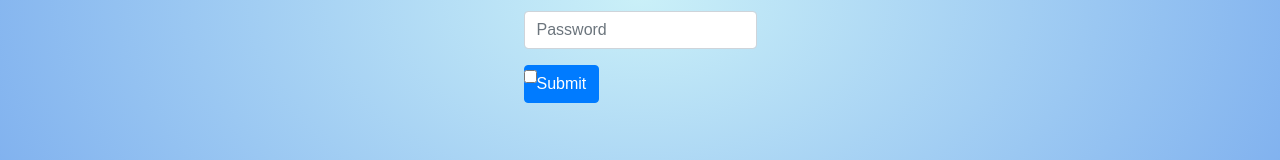
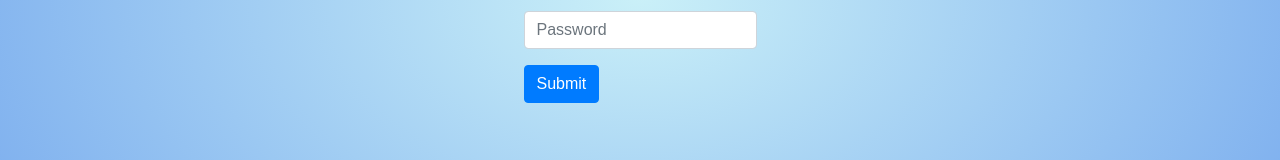
Before and after one commit to mohitratan18/ignit_frontend, a React (Create React App) app: page /admin in a window 1280 px wide. Shown: the part 402-562 px from the top of the page. Built offline with nearby package versions, Linux system fonts and the light colour scheme.

Commit message:
updated all the links

```diff
--- a/src/components/Admin.js
+++ b/src/components/Admin.js
@@ -48,13 +48,6 @@ const Admin = () => {
               onChange={e => setpassword(e.target.value)}
             />
           </div>
-          <div className="form-group form-check">
-            <input
-              type="checkbox"
-              className="form-check-input"
-              id="exampleCheck1"
-            />
-          </div>
           <button type="button" className="btn btn-primary" onClick={handleclick}>
             Submit
           </button>
--- a/src/components/Home.js
+++ b/src/components/Home.js
@@ -3,6 +3,7 @@ import img1 from "../Assests/WhatsApp_Image_2023-11-10_at_10.16.32_AM-removebg-p
 import img2 from "../Assests/effective-meetings.jpg"
 import img3 from '../Assests/istockphoto-1286378180-612x612.jpg'
 import img4 from "../Assests/depositphotos_52175409-stock-photo-female-hand-touching-contact-us.jpg"
+import { Link } from "react-router-dom";
 
 const Home = () => {
   return (
@@ -33,9 +34,9 @@ const Home = () => {
                 <p className="card-text">
                   Click on the links to interact with us...
                 </p>
-                <a href="/meetings" className="btn btn-primary">
+                <Link to="/meetings" className="btn btn-primary">
                   Open
-                </a>
+                </Link>
               </div>
             </div>
           </div>
@@ -50,9 +51,9 @@ const Home = () => {
               <div className="card-body">
                 <h5 className="card-title">About</h5>
                 <p className="card-text">Click to know more about us...</p>
-                <a href= "/aboutus" className="btn btn-primary">
+                <Link to= "/aboutus" className="btn btn-primary">
                   Open
-                </a>
+                </Link>
               </div>
             </div>
           </div>
@@ -67,9 +68,9 @@ const Home = () => {
               <div className="card-body">
                 <h5 className="card-title">Contact us</h5>
                 <p className="card-text">For any queries contact us...</p>
-                <a href="/contactus" className="btn btn-primary">
+                <Link to="/contactus" className="btn btn-primary">
                   Open
-                </a>
+                </Link>
               </div>
             </div>
           </div>
@@ -124,6 +125,7 @@ const Home = () => {
             </div>
           </div>
         </div>
+      <div style={{width:"100%",textAlign:"end",transform:"translateX(-75px)"}}><Link  to="/admin" >Admin</Link></div>
       </div>
     </div>
   );
--- a/src/components/Meetings.js
+++ b/src/components/Meetings.js
@@ -29,7 +29,6 @@ const Meetings = () => {
             return (
               <div className="bg-white w-[500px] h-[80px] flex flex-col justify-center items-center rounded-full mb-3">
                 <h1 className='text-2xl font-bold'>{name}</h1>
-                {/* <a href={src} className=''>Click to Navigate</a> */}
                 <p>{src}</p>
               </div>
             );
```
